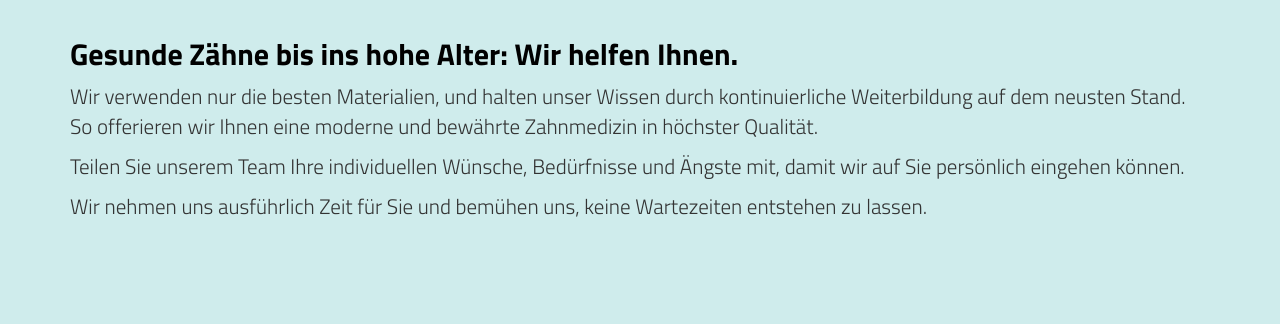
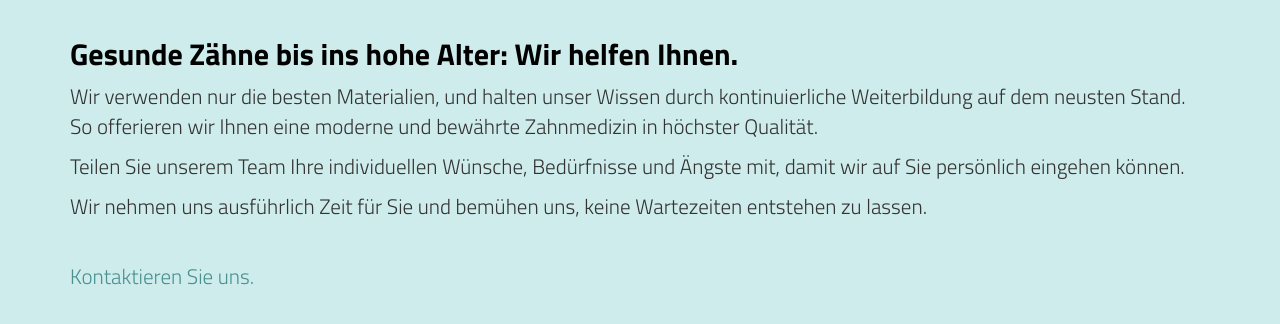
Before and after one commit to praxis-moser-borer/praxis-moser-borer.github.io, a plain HTML site: page index.html in a window 1280 px wide. Shown: the part 382-706 px from the top of the page. Drawn offline with Linux system fonts and the light colour scheme.

Commit message:
Add contact link

```diff
--- a/index.html
+++ b/index.html
@@ -66,6 +66,8 @@
             <p>Wir verwenden nur die besten Materialien, und halten unser Wissen durch kontinuierliche Weiterbildung auf dem neusten Stand. So offerieren wir Ihnen eine moderne und bewährte Zahnmedizin in höchster Qualität.</p>
             <p>Teilen Sie unserem Team Ihre individuellen Wünsche, Bedürfnisse und Ängste mit, damit wir auf Sie persönlich eingehen können.<p/>
             <p>Wir nehmen uns ausführlich Zeit für Sie und bemühen uns, keine Wartezeiten entstehen zu lassen.<p/>
+            <br/>
+            <a href="kontakt.html">Kontaktieren Sie uns.</a>
         </div>
     </div>
 </div>
```
